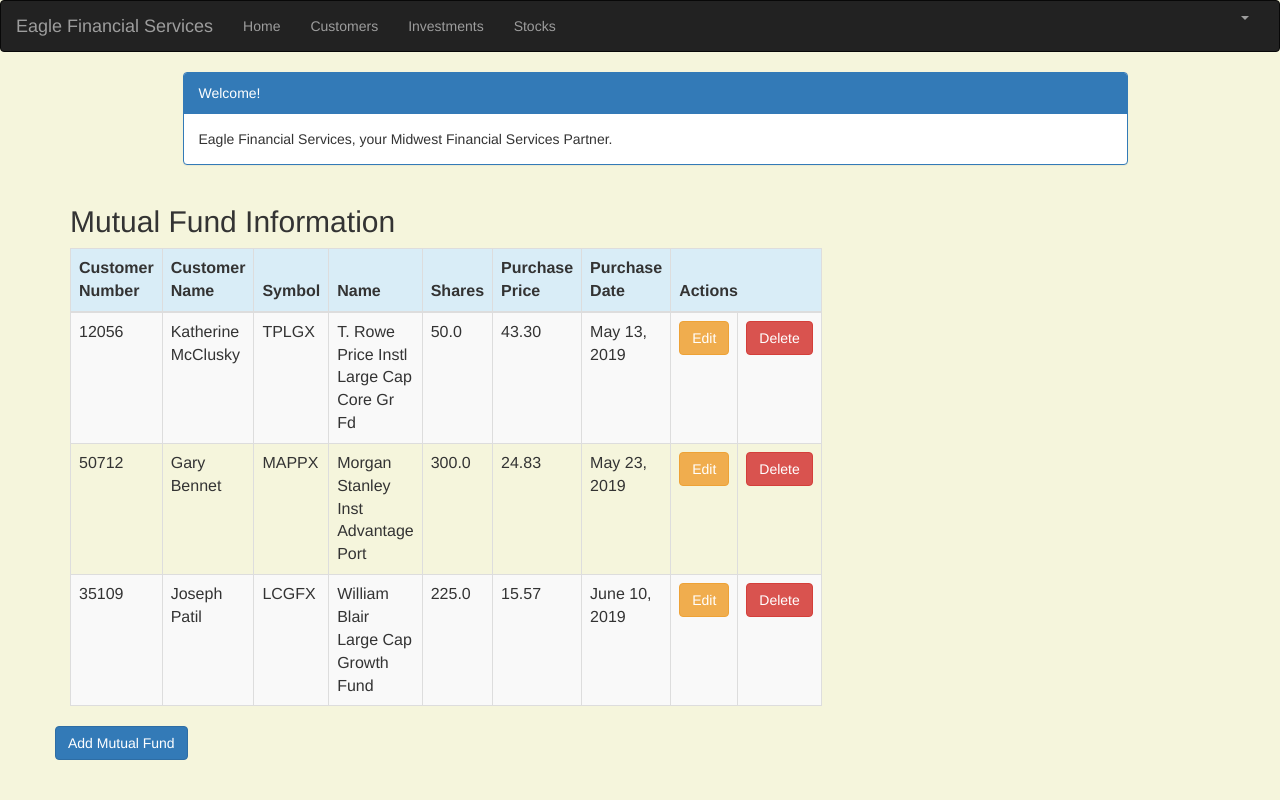
After one commit to apalmesano2/assignment2_part2, a Django app: page /mutual_fund_list in a window 1280 px wide. The commit adds this page. Run offline with Django 3.2, Linux system fonts and the light colour scheme; a user stored in the database is signed in; data comes from the database, SQL or seed files in the repository; both versions use the stored data as it was after the commit; some libraries are stand-ins or nearby versions.

Commit message:
updated for mutual funds

```diff
--- a/portfolio/models.py
+++ b/portfolio/models.py
@@ -85,3 +85,35 @@ class Stock(models.Model):
 
     def current_stock_value(self):
         return round((Decimal(self.current_stock_price()) * Decimal(self.shares)), 3)
+
+
+class MutualFund(models.Model):
+    customer = models.ForeignKey(Customer, on_delete=models.CASCADE, related_name='mutual_funds')
+    symbol = models.CharField(max_length=10)
+    name = models.CharField(max_length=50)
+    shares = models.DecimalField(max_digits=10, decimal_places=1)
+    purchase_price = models.DecimalField(max_digits=10, decimal_places=2)
+    purchase_date = models.DateField(default=timezone.now, blank=True, null=True)
+
+    def created(self):
+        self.recent_date = timezone.now()
+        self.save()
+
+    def __str__(self):
+        return str(self.customer)
+
+    def initial_mutual_fund_value(self):
+        return self.shares * self.purchase_price
+
+    def current_mutual_fund_price(self):
+        mf_symbol_f = str(self.symbol)
+        mf_main_api = 'https://www.alphavantage.co/query?function=GLOBAL_QUOTE&symbol='
+        mf_api_key = '&apikey= JNO0VT6F5XU1HWZU'
+        mf_url = mf_main_api + mf_symbol_f + mf_api_key
+        mf_json_data = requests.get(mf_url).json()
+        mf_open_price = float(mf_json_data.get('Global Quote').get('05. price'))
+        mf_share_value = mf_open_price
+        return mf_share_value
+
+    def current_mutual_fund_value(self):
+        return round((Decimal(self.current_mutual_fund_price()) * Decimal(self.shares)), 3)
--- a/portfolio/templates/portfolio/base.html
+++ b/portfolio/templates/portfolio/base.html
@@ -138,7 +138,17 @@
                                 </div>
                             </div>
                         </div>
-
+                        <div class="col-md-3">
+                            <div class="thumbnail">
+                                <img src="{% static "images/stocks.jpg" %}" alt="stocks"/>
+                                <div class="caption">
+                                    <h2>Mutual Funds</h2>
+                                    <p>Our Mutual Funds have had strong stable growth.</p>
+                                    <p><a class="btn btn-default" href="{% url 'portfolio:mutual_fund_list' %}" role="button">View
+                                        details &raquo;</a></p>
+                                </div>
+                            </div>
+                        </div>
                     </div>
                 </div>
             {% endblock %}
--- /dev/null
+++ b/portfolio/templates/portfolio/mutual_fund_list.html
@@ -0,0 +1,73 @@
+{% extends 'portfolio/base.html' %}
+{% block content %}
+
+<html>
+<head>
+    <meta charset="UTF-8">
+    <title>Eagle Financial</title>
+    <link rel="stylesheet" href="https://maxcdn.bootstrapcdn.com/bootstrap/3.3.4/css/bootstrap.min.css">
+
+</head>
+<body>
+<style>
+    body {
+        background-color: beige;
+    }
+</style>
+<div class="container">
+    <div class="row">
+        <div class="col-md-10 col-md-offset-1">
+            <div class="panel panel-primary">
+                <div class="panel-heading">Welcome!</div>
+                <div class="panel-body">
+                    Eagle Financial Services, your Midwest Financial Services Partner.
+                </div>
+            </div>
+        </div>
+    </div>
+</div>
+<div class="row">
+    <h2 style="padding-left: 15Px">Mutual Fund Information</h2>
+</div>
+<div>
+    <table class="table table-striped table-bordered table-hover">
+        <thead>
+        <tr class="bg-info">
+            <th>Customer Number</th>
+            <th>Customer Name</th>
+            <th>Symbol</th>
+            <th>Name</th>
+            <th>Shares</th>
+            <th>Purchase Price</th>
+            <th>Purchase Date</th>
+            <th colspan="2">Actions</th>
+        </tr>
+        </thead>
+        <tbody>
+        {% for mutual_fund in mutual_funds %}
+        <tr>
+            <td>{{ mutual_fund.customer.cust_number }}</td>
+            <td>{{ mutual_fund.customer.name }}</td>
+            <td>{{ mutual_fund.symbol }}</td>
+            <td>{{ mutual_fund.name}}</td>
+            <td>{{ mutual_fund.shares }}</td>
+            <td>{{ mutual_fund.purchase_price }}</td>
+            <td>{{ mutual_fund.purchase_date }}</td>
+            <td><a href="{% url 'portfolio:mutual_fund_edit' pk=mutual_fund.pk %}" class="btn btn-warning">Edit</a></td>
+            <td><a href="{% url 'portfolio:mutual_fund_delete' pk=mutual_fund.pk %}"
+                   onclick="return confirm('Are you sure you want to delete?')"
+                   class="btn btn-danger">Delete</a>
+            </td>
+        </tr>
+        {% endfor %}
+        </tbody>
+    </table>
+    <div class="row">
+        <a href="{% url 'portfolio:mutual_fund_new' %}" class="row">
+            <span class="btn btn-primary">Add Mutual Fund</span>
+        </a>
+    </div>
+</div>
+</body>
+</html>
+{% endblock %}
--- a/portfolio/urls.py
+++ b/portfolio/urls.py
@@ -13,6 +13,7 @@ urlpatterns = [
     path('customer/<int:pk>/edit/', views.customer_edit, name='customer_edit'),
     path('customer/<int:pk>/delete/', views.customer_delete, name='customer_delete'),
     path('customer/create/', views.customer_new, name='customer_new'),
+    url(r'^customers_json/', views.CustomerList.as_view()),
     # urls for Investments
     path('investment_list', views.investment_list, name='investment_list'),
     path('investment/<int:pk>/edit/', views.investment_edit, name='investment_edit'),
@@ -23,7 +24,11 @@ urlpatterns = [
     path('stock/<int:pk>/edit/', views.stock_edit, name='stock_edit'),
     path('stock/<int:pk>/delete/', views.stock_delete, name='stock_delete'),
     path('stock/create/', views.stock_new, name='stock_new'),
-    url(r'^customers_json/', views.CustomerList.as_view()),
+    # urls for Mutual Funds
+    path('mutual_fund_list', views.mutual_fund_list, name='mutual_fund_list'),
+    path('mutual_fund/<int:pk>/edit/', views.mutual_fund_edit, name='mutual_fund_edit'),
+    path('mutual_fund/<int:pk>/delete/', views.mutual_fund_delete, name='mutual_fund_delete'),
+    path('mutual_fund/create/', views.mutual_fund_new, name='mutual_fund_new'),
 ]
 
 urlpatterns = format_suffix_patterns(urlpatterns)
--- a/portfolio/views.py
+++ b/portfolio/views.py
@@ -168,32 +168,94 @@ def stock_new(request):
 
 
 @login_required
+def mutual_fund_list(request):
+    mutual_fund = MutualFund.objects.filter()
+    return render(request, 'portfolio/mutual_fund_list.html',
+                  {'mutual_funds': mutual_fund})
+
+
+@login_required
+def mutual_fund_edit(request, pk):
+    mutual_fund = get_object_or_404(Stock, pk=pk)
+    if request.method == "POST":
+        # update
+        form = MutualFundForm(request.POST, instance=mutual_fund)
+        if form.is_valid():
+            mutual_fund = form.save(commit=False)
+            mutual_fund.save()
+            mutual_fund = MutualFund.objects.filter()
+            return render(request, 'portfolio/mutual_fund_list.html',
+                          {'stocks': mutual_fund})
+    else:
+        # edit
+        form = MutualFundForm(instance=mutual_fund)
+    return render(request, 'portfolio/mutual_fund_edit.html', {'form': form})
+
+
+@login_required
+def mutual_fund_delete(request, pk):
+    mutual_fund = get_object_or_404(MutualFund, pk=pk)
+    mutual_fund.delete()
+    return redirect('portfolio:mutual_fund_list')
+
+
+@login_required
+def mutual_fund_new(request):
+    if request.method == "POST":
+        form = MutualFundForm(request.POST)
+        if form.is_valid():
+            mutual_fund = form.save(commit=False)
+            mutual_fund.created_date = timezone.now()
+            mutual_fund.save()
+            mutual_funds = MutualFund.objects.filter(purchase_date__lte=timezone.now())
+            return render(request, 'portfolio/mutual_fund_list.html',
+                          {'mutual_funds': mutual_funds})
+    else:
+        form = MutualFundForm()
+        # print("Else")
+    return render(request, 'portfolio/mutual_fund_new.html', {'form': form})
+
+@login_required
 def portfolio(request, pk):
     customer = get_object_or_404(Customer, pk=pk)
     customers = Customer.objects.filter(created_date__lte=timezone.now())
     investments = Investment.objects.filter(customer=pk)
     stocks = Stock.objects.filter(customer=pk)
+    mutual_funds = MutualFund.objects.filter(customer=pk)
     sum_recent_value = Investment.objects.filter(customer=pk).aggregate(Sum('recent_value'))
     sum_acquired_value = Investment.objects.filter(customer=pk).aggregate(Sum('acquired_value'))
     # overall_investment_results = sum_recent_value-sum_acquired_value
     # Initialize the value of the stocks
     sum_current_stocks_value = 0
     sum_of_initial_stock_value = 0
+    sum_current_mutual_fund_value = 0
+    sum_initial_mutual_fund_value = 0
 
     # Loop through each stock and add the value to the total
     for stock in stocks:
         sum_current_stocks_value += stock.current_stock_value()
         sum_of_initial_stock_value += stock.initial_stock_value()
 
+    for mutual_fund in mutual_funds:
+        sum_current_mutual_fund_value += mutual_fund.current_mutual_fund_value()
+        sum_initial_mutual_fund_value += mutual_fund.initial_mutual_fund_value()
+
+    print('******************************************************')
+    print('******************************************************')
+    print('sum_initial_mutual_fund_value', sum_initial_mutual_fund_value)
+    print('******************************************************')
+    print('******************************************************')
+
     sum_recent_investments = sum_recent_value.get('recent_value__sum')
     sum_acquired_investments = sum_acquired_value.get('acquired_value__sum')
 
-    portfolio_initial_total = sum_of_initial_stock_value + sum_acquired_investments
-    portfolio_current_total = sum_current_stocks_value + sum_recent_investments
+    portfolio_initial_total = sum_of_initial_stock_value + sum_initial_mutual_fund_value + sum_acquired_investments
+    portfolio_current_total = sum_current_stocks_value + sum_current_mutual_fund_value + sum_recent_investments
 
     return render(request, 'portfolio/portfolio.html', {'customers': customers,
                                                         'investments': investments,
                                                         'stocks': stocks,
+                                                        'mutual_funds': mutual_funds,
                                                         'sum_acquired_value': sum_acquired_value,
                                                         'sum_recent_value': sum_recent_value,
                                                         'sum_current_stocks_value': sum_current_stocks_value,
@@ -201,7 +263,9 @@ def portfolio(request, pk):
                                                         'portfolio_initial_total': portfolio_initial_total,
                                                         'portfolio_current_total': portfolio_current_total,
                                                         'sum_recent_investments': sum_recent_investments,
-                                                        'sum_acquired_investments': sum_acquired_investments
+                                                        'sum_acquired_investments': sum_acquired_investments,
+                                                        # 'sum_current_mutual_fund_value': sum_current_mutual_fund_value,
+                                                        # 'sum_initial_mutual_fund_value': sum_initial_mutual_fund_value
                                                         })
 
 
```
Also changed, not shown: portfolio/admin.py (+9 -1 lines), portfolio/forms.py (+7 -1 lines), portfolio/templates/portfolio/home.html (+11 -1 lines), portfolio/templates/portfolio/mutual_fund_delete.html (added, +10 -0 lines), portfolio/templates/portfolio/mutual_fund_edit.html (added, +9 -0 lines), portfolio/templates/portfolio/mutual_fund_new.html (added, +9 -0 lines), portfolio/templates/portfolio/portfolio.html (+52 -0 lines), db.sqlite3.
